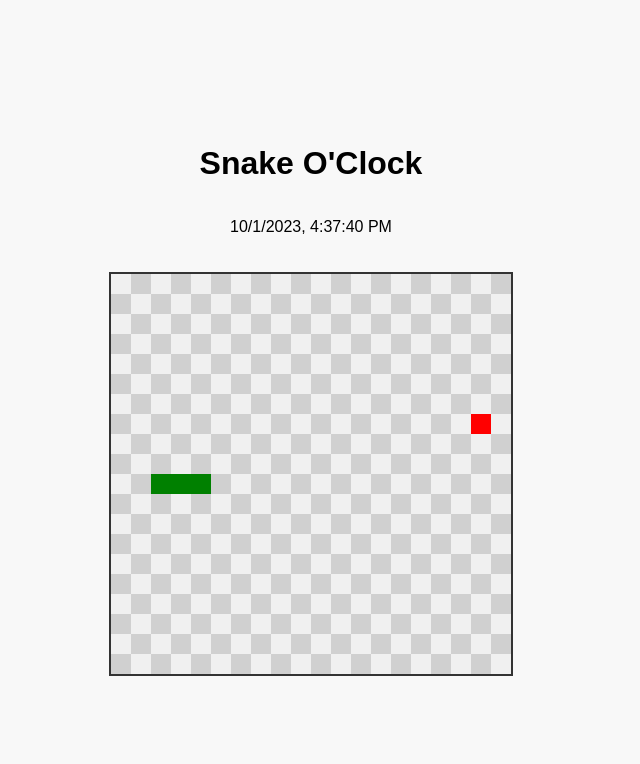
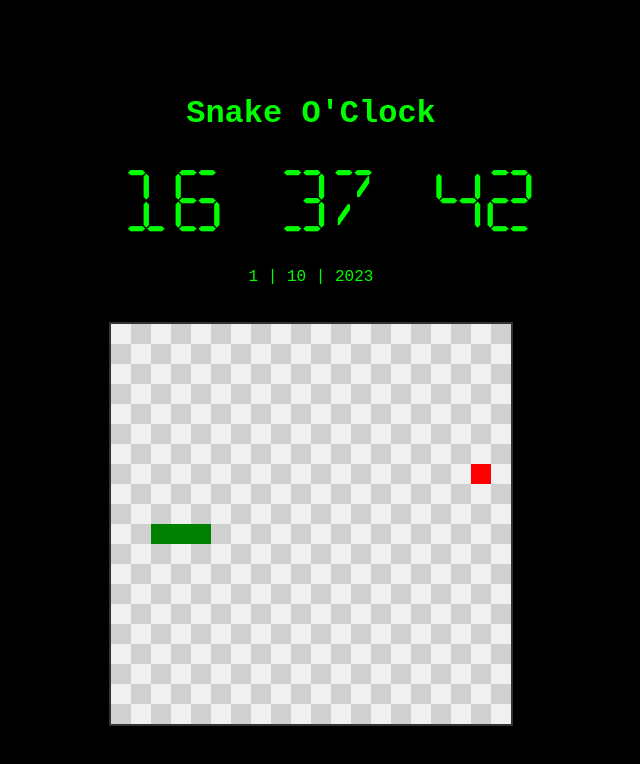
Before and after one commit to pieterdlinde/rr-time-challenge, a React (Create React App) app: page / in a window 1280 px wide. Shown: the top 764 px of the page, without its empty margins (329-969 px from the left). Built offline with nearby package versions, Linux system fonts and the light colour scheme; the HTML template or start-up script is replaced by a standard one.

Commit message:
Fixed a couple of bugs and styling issues

```diff
--- a/src/App.css
+++ b/src/App.css
@@ -1,13 +1,54 @@
 /* App.css */
 
 body {
+  font-family: 'Courier New', Courier, monospace;
+  background-color: #000;
+  color: #0F0; /* Green color for the digits */
+  display: flex;
+  justify-content: center;
+  align-items: center;
+  height: 100vh;
   margin: 0;
-  font-family: 'Arial', sans-serif;
-  display: flex;
-  align-items: center;
-  justify-content: center;
-  height: 100vh;
-  background-color: #f8f8f8;
+}
+
+@font-face {
+  font-family: 'DIGITALDREAM';
+  src: url(./Font/DIGITALDREAM.ttf) format('truetype');
+}
+
+.digital-watch {
+  /* font-family: 'Courier New', Courier, monospace; */
+  font-family: 'DIGITALDREAM';
+  font-size: 4em;
+  background-color: #000;
+  color: #0f0;
+  padding: 10px;
+  /* border: 5px solid #333;
+  border-radius: 10px; */
+  display: inline-block;
+  text-align: center;
+  /* box-shadow: 0 0 10px rgba(0, 255, 0, 0.5); */
+}
+
+/* Styling the digits */
+.digital-watch span {
+  padding: 2px;
+  display: inline-block;
+  width: 1em;
+  text-align: center;
+  margin: 5px 5px 5px 5px;
+  font-size: 1em;
+}
+
+/* Styling the blinking colon */
+.digital-watch .colon {
+  animation: blink 1s infinite;
+}
+
+@keyframes blink {
+  50% {
+    opacity: 0;
+  }
 }
 
 .GameContainer {
@@ -20,29 +61,6 @@ body {
   color: #333;
 }
 
-.DateTime {
-  font-size: 1.5rem;
-  color: #333;
-  background-color: #ddd;
-  padding: 5px;
-  border-radius: 5px;
-  display: inline-block;
-  letter-spacing: 4px;
-}
-
-/* Optional: Animate the blinking colon */
-.DateTime::after {
-  content: ':';
-  display: inline-block;
-  animation: blink 1s infinite step-start;
-}
-
-@keyframes blink {
-  50% {
-    opacity: 0;
-  }
-}
-
 canvas {
   border: 2px solid #333;
   margin-top: 20px;
--- a/src/App.tsx
+++ b/src/App.tsx
@@ -23,10 +23,12 @@ const DateTime = styled.p`
 // Snake Game Component
 const SnakeGame = () => {
   const [dateTime, setDateTime] = useState(new Date());
-  const [aliveTime, setAliveTime] = useState(0);
+  const [aliveTime, setAliveTime] = useState(new Date());
+  const [startTime, setStartTime] = useState(new Date());
   const canvasRef = useRef(null);
 
   useEffect(() => {
+    setAliveTime(dateTime);
     const canvas = canvasRef.current;
 
     const ctx = canvas.getContext('2d');
@@ -76,17 +78,33 @@ const SnakeGame = () => {
     function handleKeyPress(event: any) {
       switch (event.key) {
         case 'ArrowUp':
-          direction = 'UP';
+          if (direction === 'DOWN') {
+            return;
+          } else {
+            direction = 'UP'
             break;
+          }
         case 'ArrowDown':
+          if (direction === 'UP') {
+            return;
+          } else {
             direction = 'DOWN';
             break;
+          }
         case 'ArrowLeft':
+          if (direction === 'RIGHT') {
+            return;
+          } else {
             direction = 'LEFT';
             break;
+          }
         case 'ArrowRight':
+          if (direction === 'LEFT') {
+            return;
+          } else {
             direction = 'RIGHT';
             break;
+          }
         default:
           break;
       }
@@ -123,6 +141,7 @@ const SnakeGame = () => {
   if (head.x === food.x && head.y === food.y) {
     snake.unshift({ ...head }); // Add a new segment to the snake
     food = generateFood(); // Generate a new food
+    setAliveTime(new Date());// Update the time
   } else {
     // Check for collisions with the snake itself
     const collided = snake.some((segment) => segment.x === head.x && segment.y === head.y);
@@ -156,7 +175,17 @@ const SnakeGame = () => {
   return (
     <GameContainer>
       <Title>Snake O'Clock</Title>
-      <DateTime>{dateTime.toLocaleString()}</DateTime>
+      <div className="digital-watch">
+        <span>{aliveTime.getHours() < 10 ? `0${aliveTime.getHours()}` : aliveTime.getHours()}</span>
+        <span className="colon">:</span>
+        <span>{aliveTime.getMinutes() < 10 ? `0${aliveTime.getMinutes()}` : aliveTime.getMinutes()}</span>
+        <span className="colon">:</span>
+        <span>{aliveTime.getSeconds() < 10 ? `0${aliveTime.getSeconds()}` : aliveTime.getSeconds()}</span>
+      </div>
+      <DateTime>{dateTime.getDate()} | {dateTime.getMonth()+1} | {dateTime.getFullYear()}</DateTime>
+        {/* <Title>Snake O'Clock</Title>
+        <Title>{aliveTime.getHours()}:{aliveTime.getMinutes()}:{aliveTime.getSeconds()}</Title>
+        <DateTime>{dateTime.getDate()} | {dateTime.getMonth()+1} | {dateTime.getFullYear()}</DateTime>   */}
       <canvas ref={canvasRef} width={400} height={400} />
     </GameContainer>
   );
```
Also changed, not shown: src/Font/DIGITALDREAM.ttf (added). Lines whose indentation alone changed are shown as unchanged.
